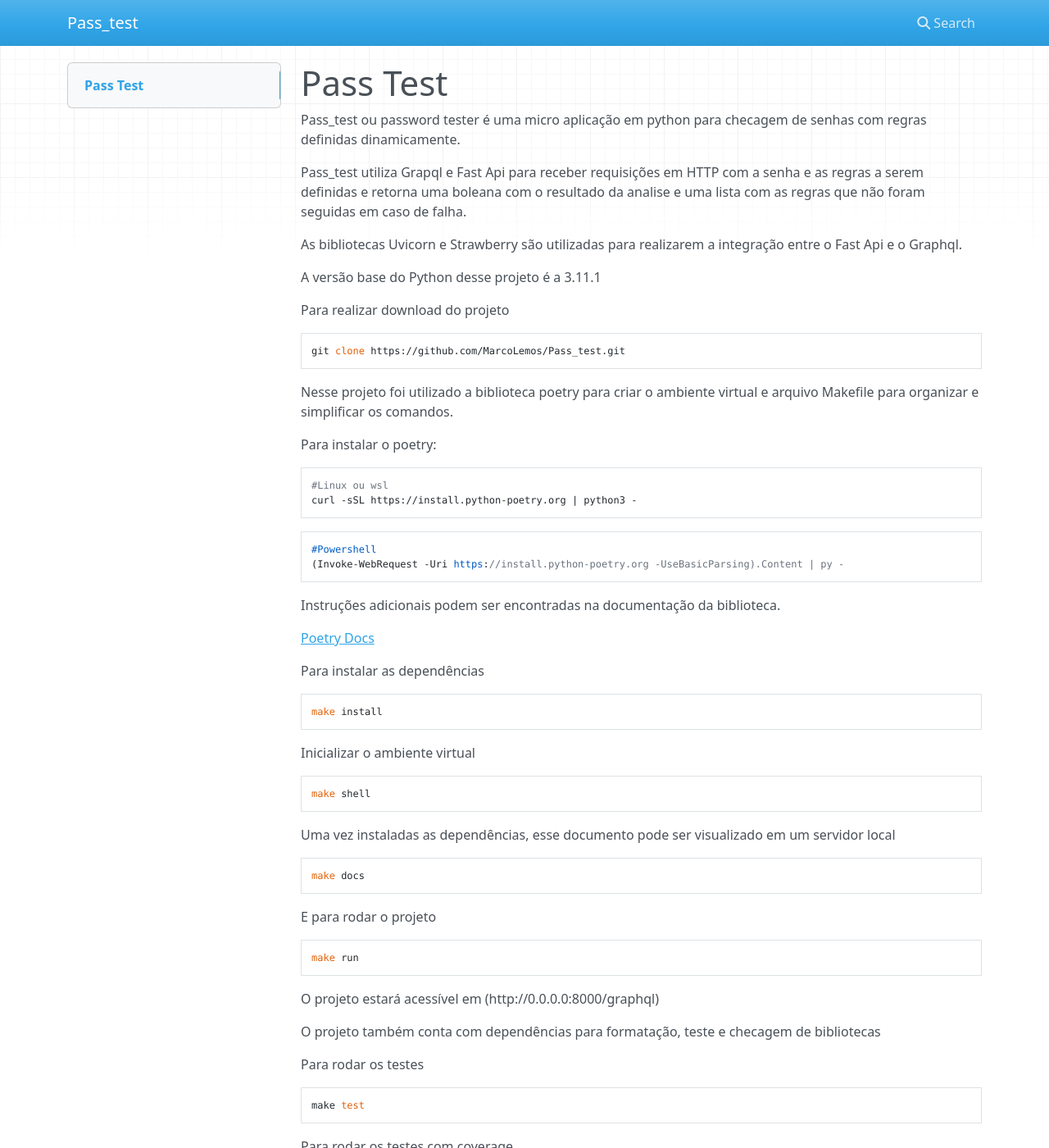
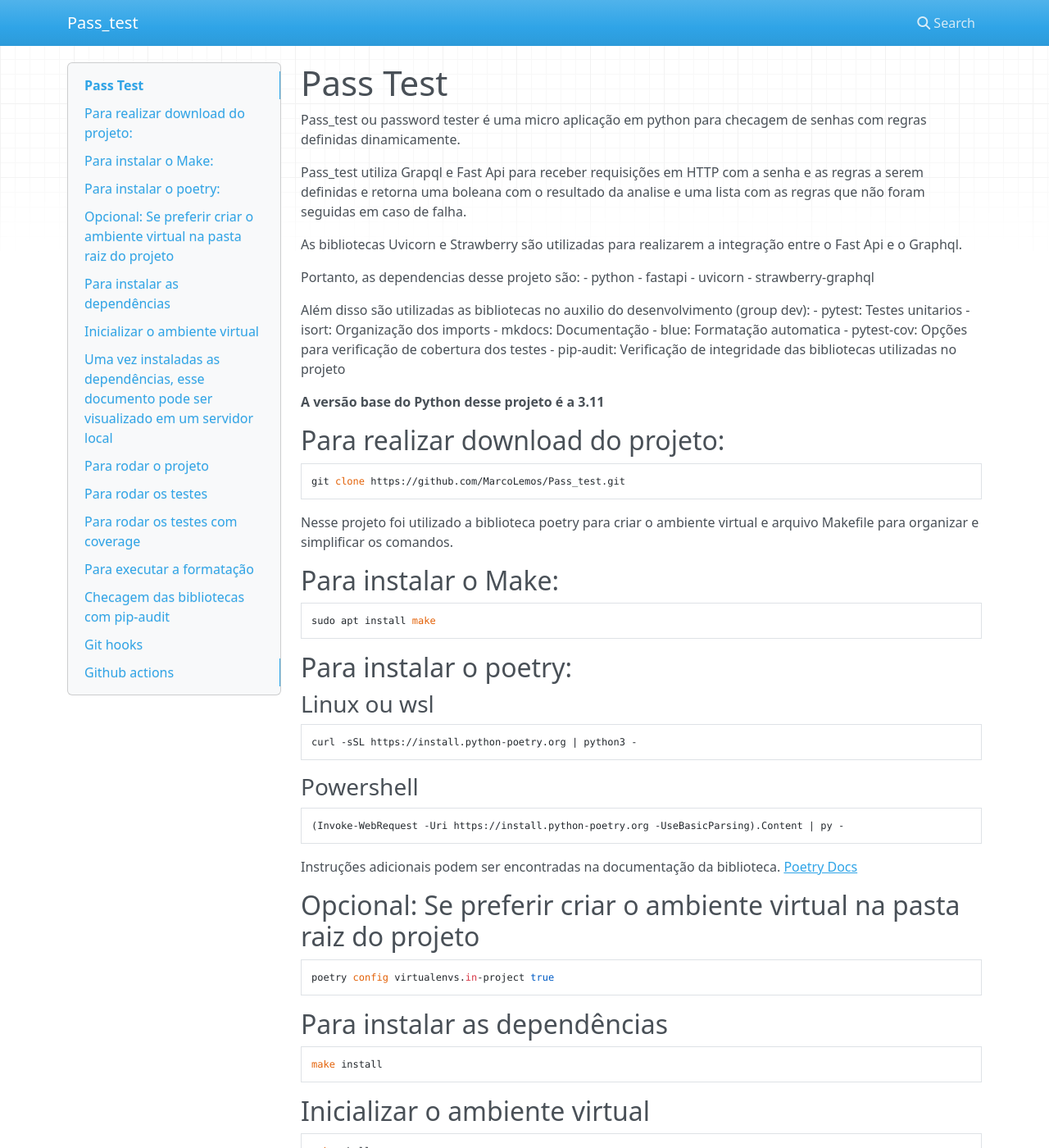
Before and after one commit to MarcoLemos/Pass_test, an MkDocs documentation site: the page built from docs/README.md, in a window 1280 px wide and 1400 px high. Shown: the whole window at 82% size. Built offline with MkDocs 1.6.1, drawn with Linux system fonts in a browser that asks for light colours; nearby versions of some CDN libraries; some of the changed text lies outside the part shown.

Commit message:
docs: expand the readme, change fname on toml file
-add pyenv file to gitignore

```diff
--- a/docs/README.md
+++ b/docs/README.md
@@ -6,50 +6,73 @@ Pass_test utiliza Grapql e Fast Api para receber requisições em HTTP com a sen
 
 As bibliotecas Uvicorn e Strawberry são utilizadas para realizarem a integração entre o Fast Api e o Graphql.
 
-A versão base do Python desse projeto é a 3.11.1
+Portanto, as dependencias desse projeto são:
+- python
+- fastapi
+- uvicorn
+- strawberry-graphql
 
-Para realizar download do projeto
+Além disso são utilizadas as bibliotecas no auxilio do desenvolvimento (group dev):
+- pytest: Testes unitarios
+- isort: Organização dos imports
+- mkdocs: Documentação
+- blue: Formatação automatica
+- pytest-cov: Opções para verificação de cobertura dos testes
+- pip-audit: Verificação de integridade das bibliotecas utilizadas no projeto
+
+**A versão base do Python desse projeto é a 3.11**
+
+## Para realizar download do projeto:
 ~~~
 git clone https://github.com/MarcoLemos/Pass_test.git
 ~~~
 
 Nesse projeto foi utilizado a biblioteca poetry para criar o ambiente virtual e arquivo Makefile para organizar e simplificar os comandos.
 
-Para instalar o poetry:
+## Para instalar o Make:
 
 ~~~
-#Linux ou wsl
+sudo apt install make
+~~~
+
+## Para instalar o poetry:
+
+### Linux ou wsl
+~~~
 curl -sSL https://install.python-poetry.org | python3 -
 ~~~
 
+### Powershell
 ~~~
-#Powershell
 (Invoke-WebRequest -Uri https://install.python-poetry.org -UseBasicParsing).Content | py -
 ~~~
-Instruções adicionais podem ser encontradas na documentação da biblioteca.
+Instruções adicionais podem ser encontradas na documentação da biblioteca. [Poetry Docs](https://python-poetry.org/docs/)
 
-[Poetry Docs](https://python-poetry.org/docs/)
 
-Para instalar as dependências
+## Opcional: Se preferir criar o ambiente virtual na pasta raiz do projeto
+~~~
+poetry config virtualenvs.in-project true
+~~~
 
+## Para instalar as dependências
 ~~~
 make install
 ~~~
 
-Inicializar o ambiente virtual
+## Inicializar o ambiente virtual
 
 ~~~
 make shell
 ~~~
 
-Uma vez instaladas as dependências, esse documento pode
-ser visualizado em um servidor local
+## Uma vez instaladas as dependências, esse documento pode ser visualizado em um servidor local
 
+### Pagina criada com auxilio da biblioteca mkdocs
 ~~~
 make docs
 ~~~
 
-E para rodar o projeto
+## **Para rodar o projeto**
 
 ~~~
 make run
@@ -59,26 +82,46 @@ O projeto estará acessível em (http://0.0.0.0:8000/graphql)
 
 O projeto também conta com dependências para formatação, teste e checagem de bibliotecas
 
-Para rodar os testes
+## Para rodar os testes
 
 ~~~
 make test
 ~~~
 
-Para rodar os testes com coverage
+## Para rodar os testes com coverage
 
 ~~~
 make cover
 ~~~
 
-Para formatação automática seguindo a pep8 são utilizadas as bibliotecas blue e isort
+## Para executar a formatação
+
+### Para formatação automática seguindo a pep8 são utilizadas as bibliotecas blue e isort
 
 ~~~
 make format
 ~~~
 
-Checagem das bibliotecas com pip-audit
+## Checagem das bibliotecas com pip-audit
 
 ~~~
 make sec
 ~~~
+
+## Git hooks
+
+Esse projeto conta com configuração basica de pre commit. São executados os comandos de testes e formatação.
+O hook pode ser encontrado em:
+
+~~~
+.git/hooks/pre-commit
+~~~
+
+## Github actions
+
+Esse projeto conta com analise integrada do github actions. São executados os comandos de testes e formatação.
+O arquivo de workflow pode ser encontrado em:
+
+~~~
+.github/workflows/continuos_integration.yml
+~~~
--- a/mkdocs.yml
+++ b/mkdocs.yml
@@ -1,3 +1,3 @@
 site_name: Pass_test
 nav:
-    - Home: 'README.md'
+    - Readme: 'README.md'
--- a/pyproject.toml
+++ b/pyproject.toml
@@ -3,7 +3,7 @@ name = "pass-test"
 version = "0.1.2"
 description = "App para checagem de passwords"
 authors = ["Marco Lemos <marco.trab4@gmail.com>"]
-readme =  ["docs/index.md"]
+readme =  ["docs/README.md"]
 packages = [{include = "src"}]
 
 [tool.poetry.dependencies]
```
Also changed, not shown: 1 other file.
